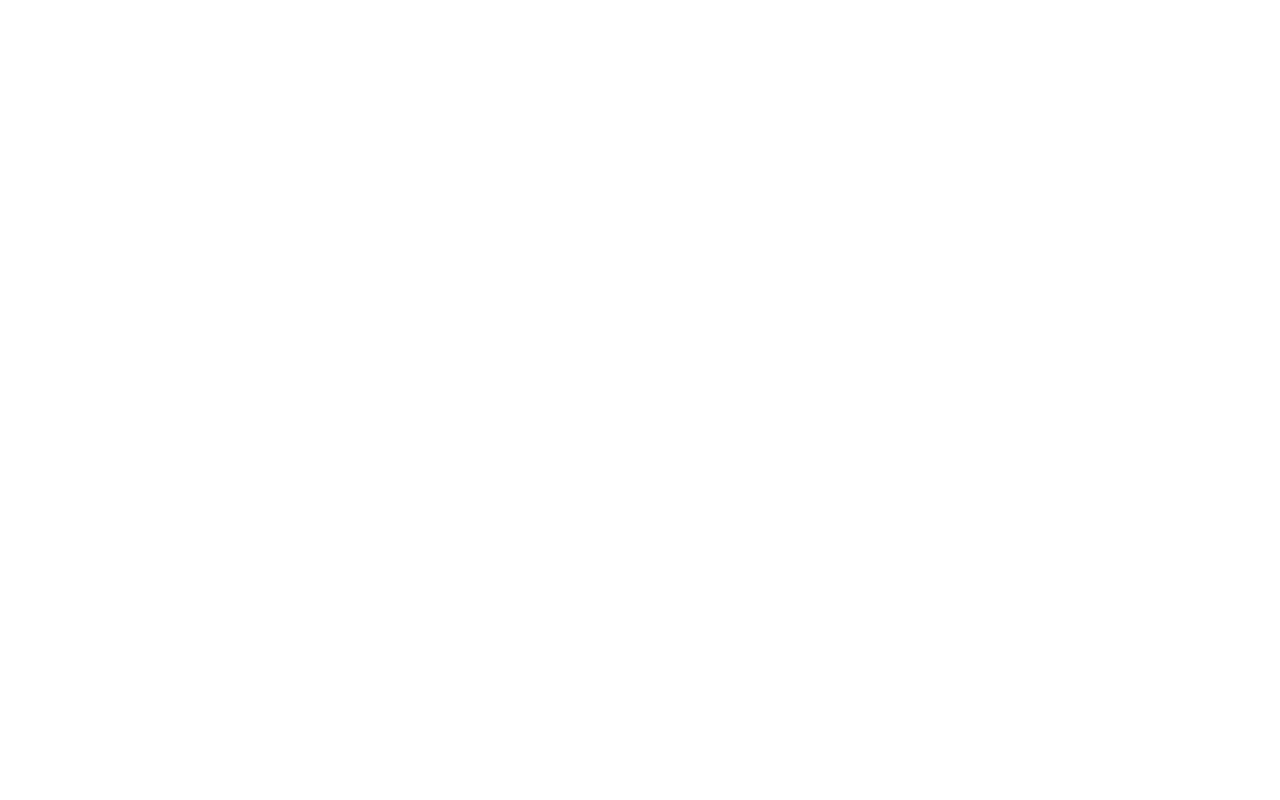
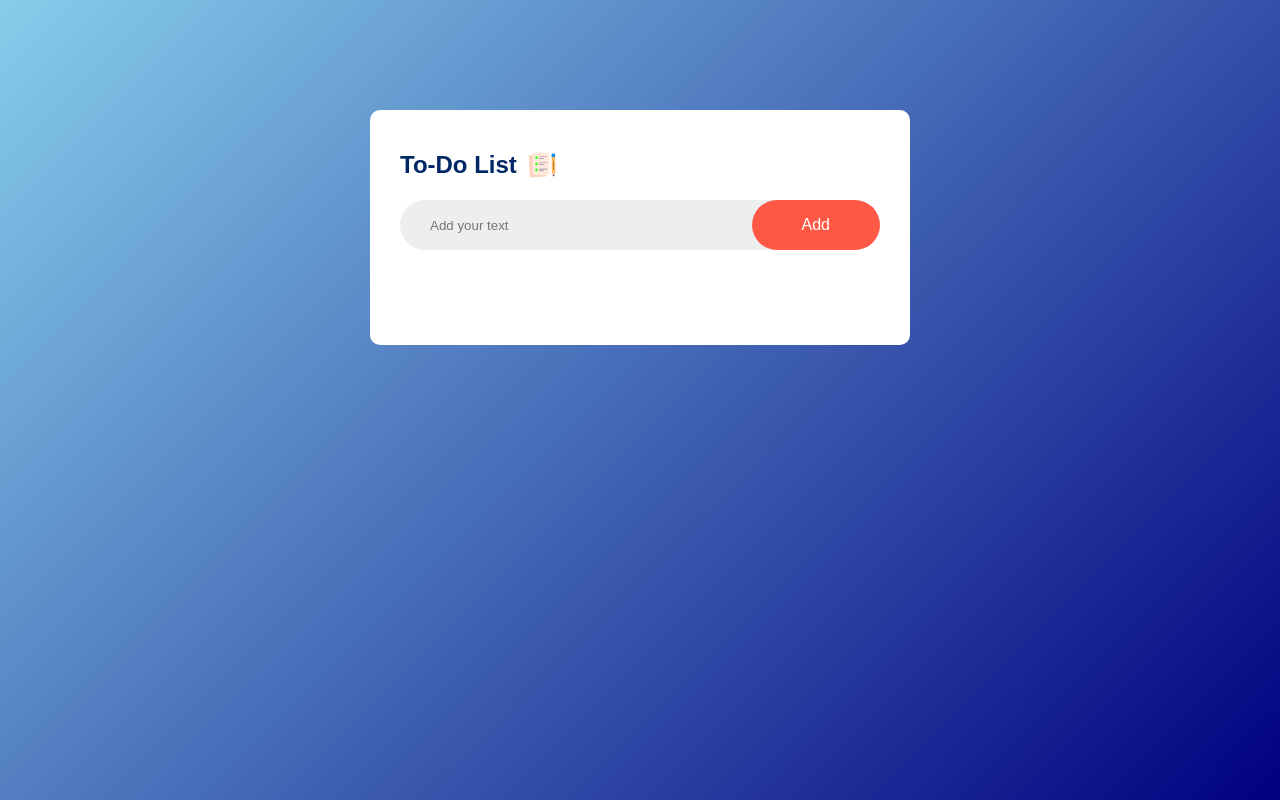
Before and after one commit to TStorm86/TaskApp, a plain HTML site: page index.html in a window 1280 px wide. Drawn offline with Linux system fonts and the light colour scheme.

Commit message:
First UI commit with Header and input box.

```diff
--- a/index.html
+++ b/index.html
@@ -11,6 +11,21 @@
 
 <body>
 
+    <div class="container">
+
+        <div class="todo-app">
+
+            <h2>To-Do List <img src="images/icon.png"></h2>
+            <div class="row">
+                <input type="text" id="input-box" placeholder="Add your text">
+                <button>Add</button>
+            </div>
+
+
+        </div>
+
+     </div>
+
 </body>
 
 </html>
--- a/style.css
+++ b/style.css
@@ -0,0 +1,64 @@
+*{
+    margin: 0;
+    padding: 0;
+    font-family: 'Poppins', sans-serif;
+    box-sizing: border-box;
+}
+
+.container{
+    width: 100%;
+    min-height: 100vh;
+    background: linear-gradient(135deg, skyblue,  navy);
+    padding: 10px;
+}
+
+.todo-app{
+    width: 100%;
+    max-width: 540px;
+    background: white;
+    margin: 100px auto 20px;
+    padding: 40px 30px 70px;
+    border-radius: 10px;
+}
+
+.todo-app h2{
+    color: #002765;
+    display: flex;
+    align-items: center;
+    margin-bottom: 20px;
+}
+
+.todo-app h2 img{
+    width: 30px;
+    margin-left: 10px;
+}
+
+.row{
+    display: flex;
+    align-items: center;
+    justify-content: space-between;
+    background: #edeef0;
+    border-radius: 30px;
+    padding-left: 20px;
+    margin-bottom: 25px;
+}
+
+input{
+    flex: 1;
+    border: none;
+    outline: none;
+    background: transparent;
+    padding: 10px;
+    font-weight: 14px;
+}
+
+button{
+    border: none;
+    outline: none;
+    padding: 16px 50px;
+    background: #ff5945;
+    color: #fff;
+    font-size: 16px;
+    cursor: pointer;
+    border-radius: 40px;
+}
```
